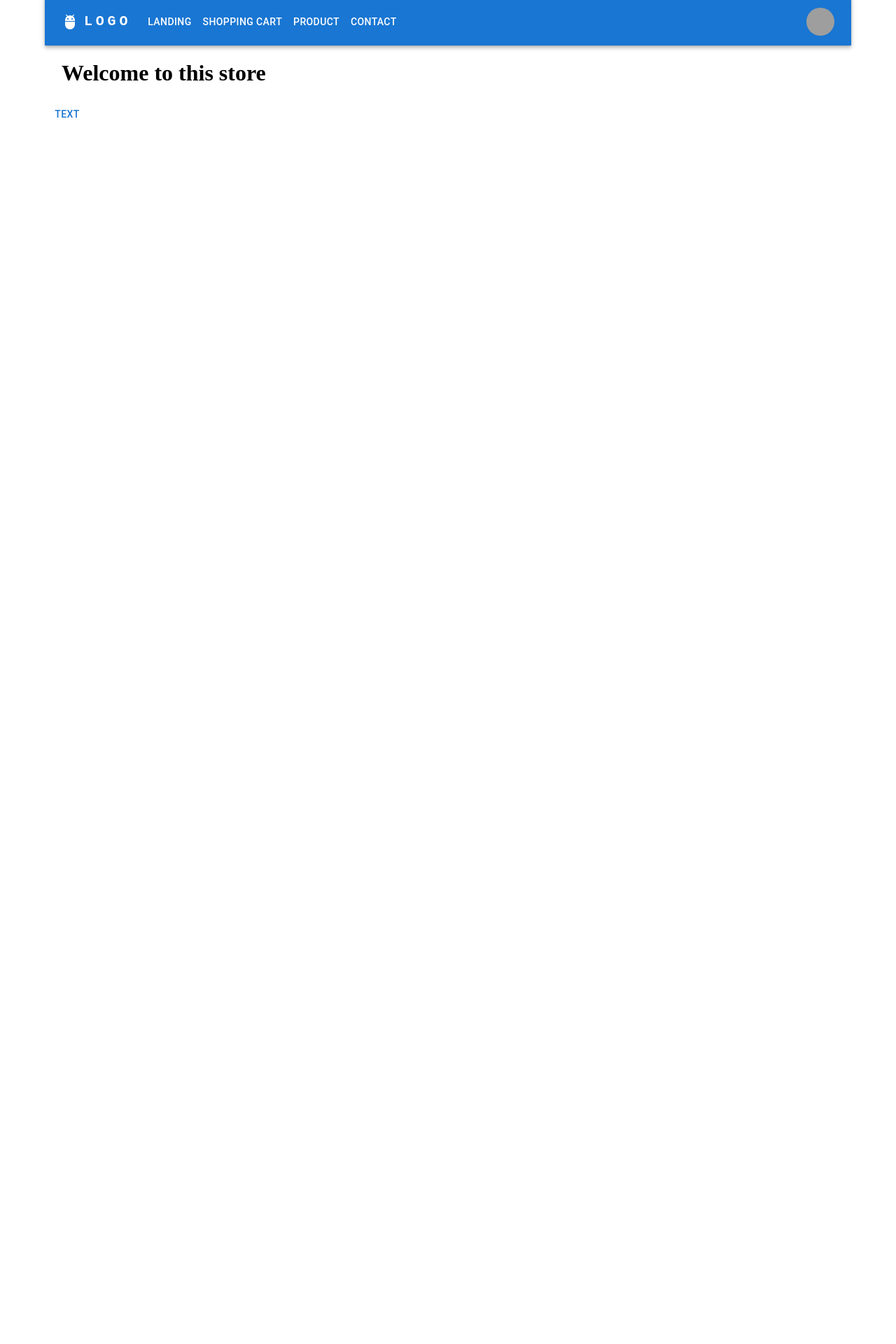
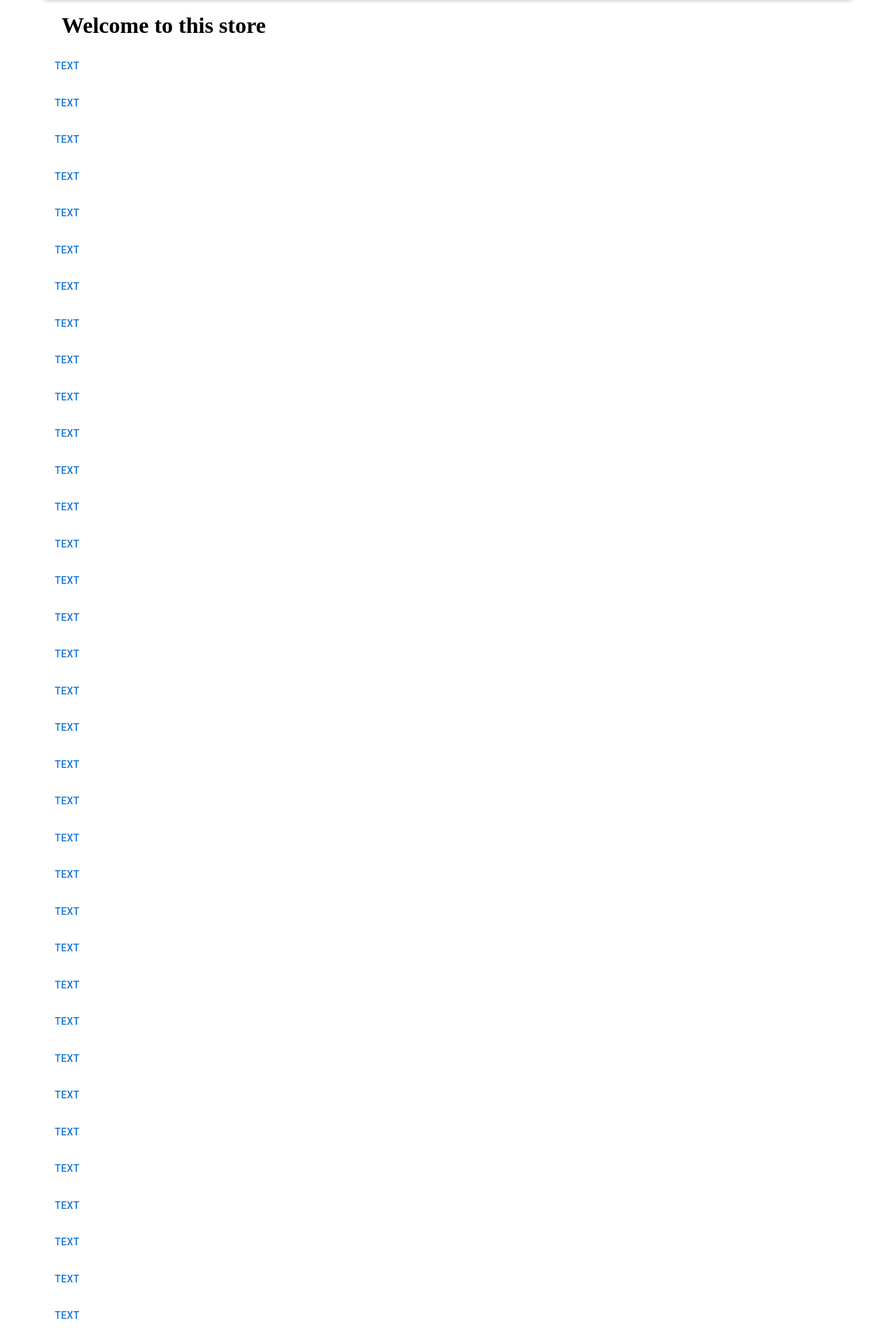
Before and after one commit to alanjq/react-avanzado-g6-23, a React (Vite) app: page / in a window 1280 px wide. Shown: the part 80-2000 px from the top of the page at 70% size. Before the commit the page ends 800 px from the top, so only its background shows below. Built offline with nearby package versions, Linux system fonts and the light colour scheme; grey boxes are pictures that could not be loaded.

Commit message:
Texto para probar fixed header

```diff
--- a/src/pages/LandingPage.jsx
+++ b/src/pages/LandingPage.jsx
@@ -1,14 +1,51 @@
 import React from "react";
 import {Button} from '@mui/material'
 import Welcome from "./Landing/Welcome";
-import NavBar from '../components/Navbar'
+
 
 export const LandingPage = () => {
 
     return (<div>
-        <NavBar />
         <Welcome />
-        <Button variant="text">Text</Button>
+        <p><Button variant="text">Text</Button></p>
+        <p><Button variant="text">Text</Button></p>
+        <p><Button variant="text">Text</Button></p>
+        <p><Button variant="text">Text</Button></p>
+        <p><Button variant="text">Text</Button></p>
+        <p><Button variant="text">Text</Button></p>
+        <p><Button variant="text">Text</Button></p>
+        <p><Button variant="text">Text</Button></p>
+        <p><Button variant="text">Text</Button></p>
+        <p><Button variant="text">Text</Button></p>
+        <p><Button variant="text">Text</Button></p>
+        <p><Button variant="text">Text</Button></p>
+        <p><Button variant="text">Text</Button></p>
+        <p><Button variant="text">Text</Button></p>
+        <p><Button variant="text">Text</Button></p>
+        <p><Button variant="text">Text</Button></p>
+        <p><Button variant="text">Text</Button></p>
+        <p><Button variant="text">Text</Button></p>
+        <p><Button variant="text">Text</Button></p>
+        <p><Button variant="text">Text</Button></p>
+        <p><Button variant="text">Text</Button></p>
+        <p><Button variant="text">Text</Button></p>
+        <p><Button variant="text">Text</Button></p>
+        <p><Button variant="text">Text</Button></p>
+        <p><Button variant="text">Text</Button></p>
+        <p><Button variant="text">Text</Button></p>
+        <p><Button variant="text">Text</Button></p>
+        <p><Button variant="text">Text</Button></p>
+        <p><Button variant="text">Text</Button></p>
+        <p><Button variant="text">Text</Button></p>
+        <p><Button variant="text">Text</Button></p>
+        <p><Button variant="text">Text</Button></p>
+        <p><Button variant="text">Text</Button></p>
+        <p><Button variant="text">Text</Button></p>
+        <p><Button variant="text">Text</Button></p>
+        <p><Button variant="text">Text</Button></p>
+        <p><Button variant="text">Text</Button></p>
+        <p><Button variant="text">Text</Button></p>
+        <p><Button variant="text">Text</Button></p>
     </div>)
 }
 
```
